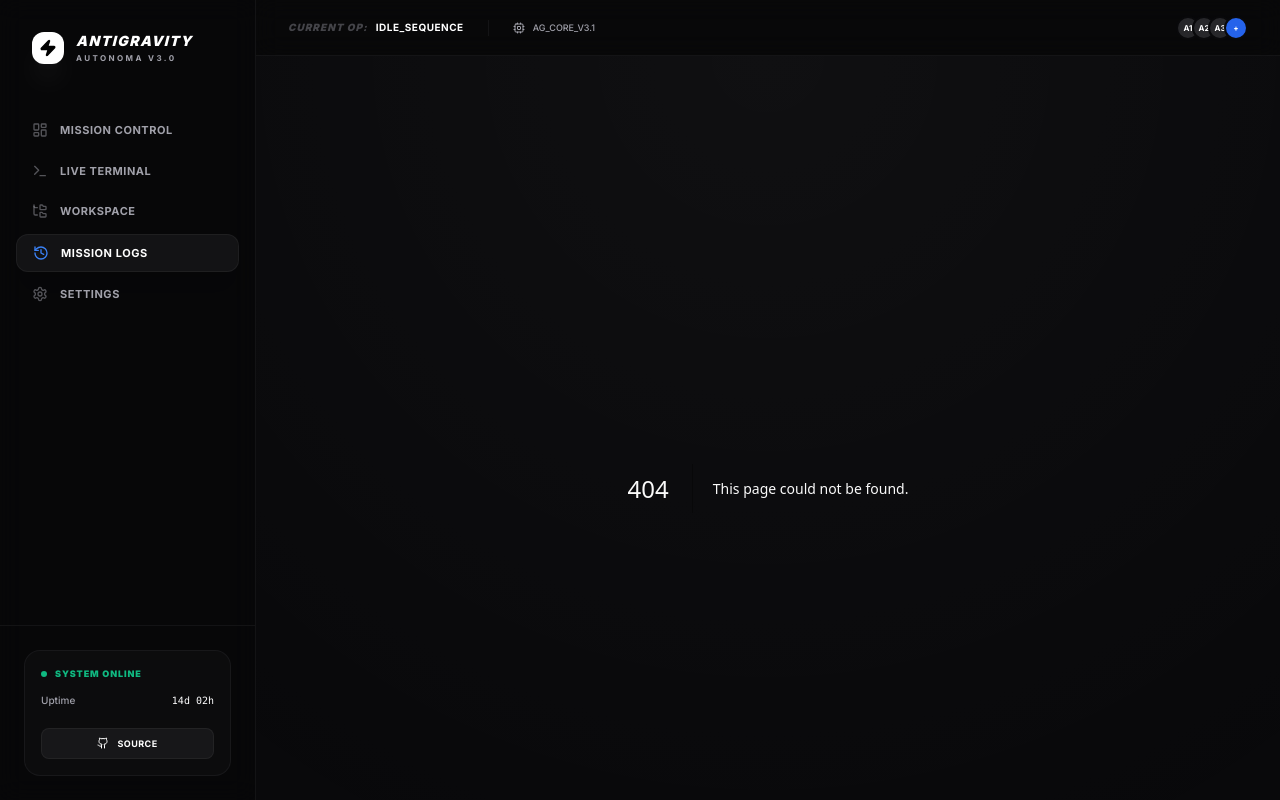
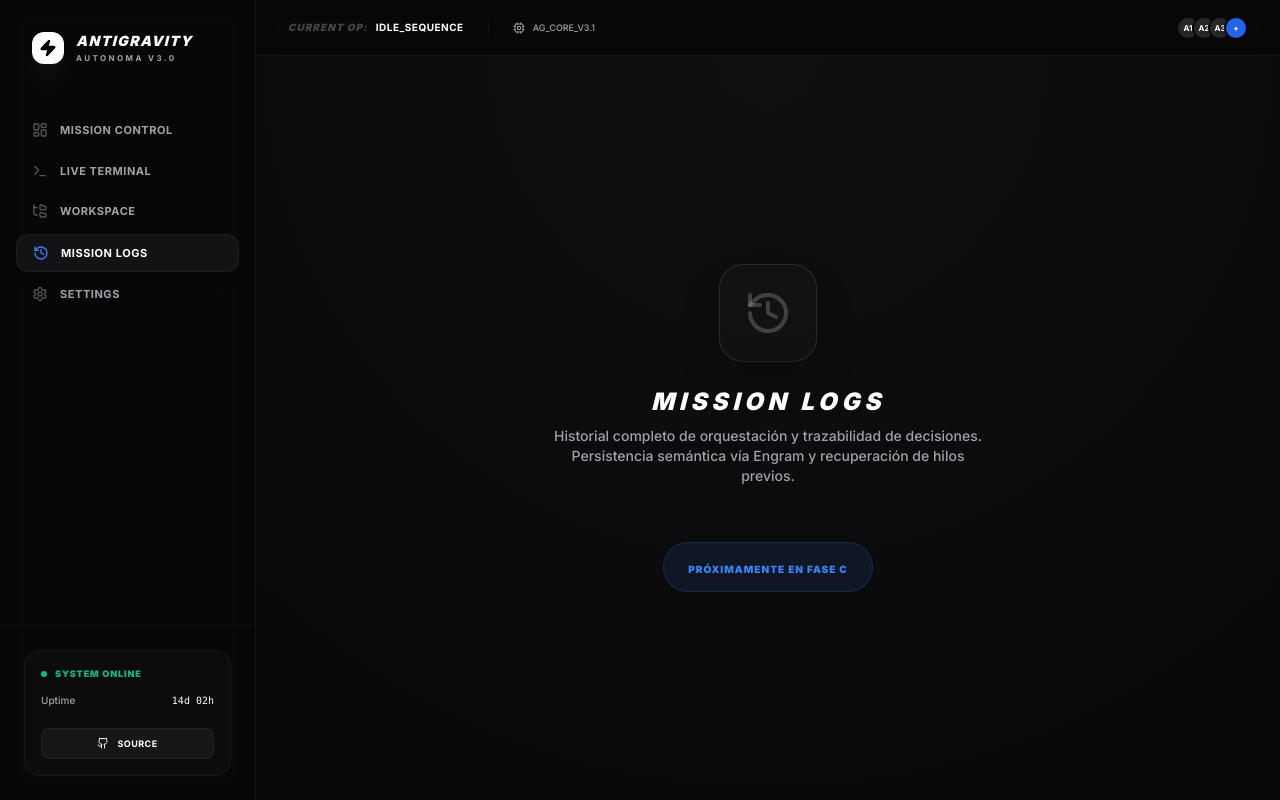
Before and after one commit to mauroociappinaph/startup-autonoma, a Next.js app in the folder frontend/: page /logs in a window 1280 px wide. Before the commit this address had no page. Built offline with nearby package versions, Linux system fonts and the light colour scheme.

Commit message:
fix(frontend): add placeholder pages to prevent 404s in navigation

```diff
--- /dev/null
+++ b/frontend/src/app/logs/page.tsx
@@ -0,0 +1,24 @@
+"use client";
+
+import React from "react";
+import { History } from "lucide-react";
+
+export default function LogsPage() {
+  return (
+    <div className="h-full flex flex-col items-center justify-center gap-6 text-center">
+      <div className="p-6 rounded-3xl bg-white/[0.02] border border-white/10 shadow-2xl">
+        <History size={48} className="text-white/20" />
+      </div>
+      <div className="space-y-2">
+        <h1 className="text-2xl font-black text-white uppercase tracking-[0.2em] italic">Mission Logs</h1>
+        <p className="text-sm text-muted-foreground font-medium max-w-md">
+          Historial completo de orquestación y trazabilidad de decisiones.
+          Persistencia semántica vía Engram y recuperación de hilos previos.
+        </p>
+      </div>
+      <div className="mt-8 px-6 py-3 rounded-full bg-blue-500/10 border border-blue-500/20">
+         <span className="text-[10px] font-black uppercase tracking-widest text-blue-500">Próximamente en Fase C</span>
+      </div>
+    </div>
+  );
+}
--- /dev/null
+++ b/frontend/src/app/settings/page.tsx
@@ -0,0 +1,24 @@
+"use client";
+
+import React from "react";
+import { Settings as SettingsIcon } from "lucide-react";
+
+export default function SettingsPage() {
+  return (
+    <div className="h-full flex flex-col items-center justify-center gap-6 text-center">
+      <div className="p-6 rounded-3xl bg-white/[0.02] border border-white/10 shadow-2xl">
+        <SettingsIcon size={48} className="text-white/20" />
+      </div>
+      <div className="space-y-2">
+        <h1 className="text-2xl font-black text-white uppercase tracking-[0.2em] italic">System Settings</h1>
+        <p className="text-sm text-muted-foreground font-medium max-w-md">
+          Configuración de proveedores de LLM, endpoints de gRPC y
+          parámetros de seguridad del grafo de orquestación.
+        </p>
+      </div>
+      <div className="mt-8 px-6 py-3 rounded-full bg-blue-500/10 border border-blue-500/20">
+         <span className="text-[10px] font-black uppercase tracking-widest text-blue-500">Próximamente en Fase C</span>
+      </div>
+    </div>
+  );
+}
--- /dev/null
+++ b/frontend/src/app/terminal/page.tsx
@@ -0,0 +1,24 @@
+"use client";
+
+import React from "react";
+import { Terminal as TerminalIcon } from "lucide-react";
+
+export default function TerminalPage() {
+  return (
+    <div className="h-full flex flex-col items-center justify-center gap-6 text-center">
+      <div className="p-6 rounded-3xl bg-white/[0.02] border border-white/10 shadow-2xl">
+        <TerminalIcon size={48} className="text-white/20" />
+      </div>
+      <div className="space-y-2">
+        <h1 className="text-2xl font-black text-white uppercase tracking-[0.2em] italic">Live Terminal</h1>
+        <p className="text-sm text-muted-foreground font-medium max-w-md">
+          Acceso directo de baja latencia al kernel de la startup.
+          Despliegue de logs en tiempo real y ejecución de comandos raw.
+        </p>
+      </div>
+      <div className="mt-8 px-6 py-3 rounded-full bg-blue-500/10 border border-blue-500/20">
+         <span className="text-[10px] font-black uppercase tracking-widest text-blue-500">Próximamente en Fase C</span>
+      </div>
+    </div>
+  );
+}
--- /dev/null
+++ b/frontend/src/app/workspace/page.tsx
@@ -0,0 +1,24 @@
+"use client";
+
+import React from "react";
+import { FolderTree } from "lucide-react";
+
+export default function WorkspacePage() {
+  return (
+    <div className="h-full flex flex-col items-center justify-center gap-6 text-center">
+      <div className="p-6 rounded-3xl bg-white/[0.02] border border-white/10 shadow-2xl">
+        <FolderTree size={48} className="text-white/20" />
+      </div>
+      <div className="space-y-2">
+        <h1 className="text-2xl font-black text-white uppercase tracking-[0.2em] italic">Workspace Hub</h1>
+        <p className="text-sm text-muted-foreground font-medium max-w-md">
+          Explorador de arquitectura y gestión de archivos persistentes.
+          Auditoría de código generado por el Software Chief.
+        </p>
+      </div>
+      <div className="mt-8 px-6 py-3 rounded-full bg-blue-500/10 border border-blue-500/20">
+         <span className="text-[10px] font-black uppercase tracking-widest text-blue-500">Próximamente en Fase C</span>
+      </div>
+    </div>
+  );
+}
```
Also changed, not shown: 2 other files (tests, documents, lock files or other folders).
